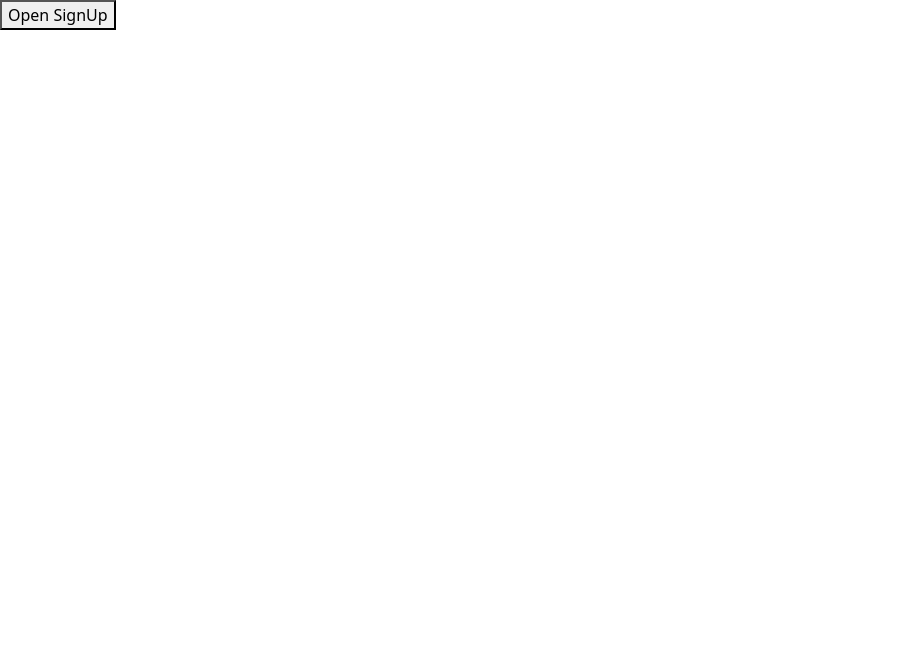
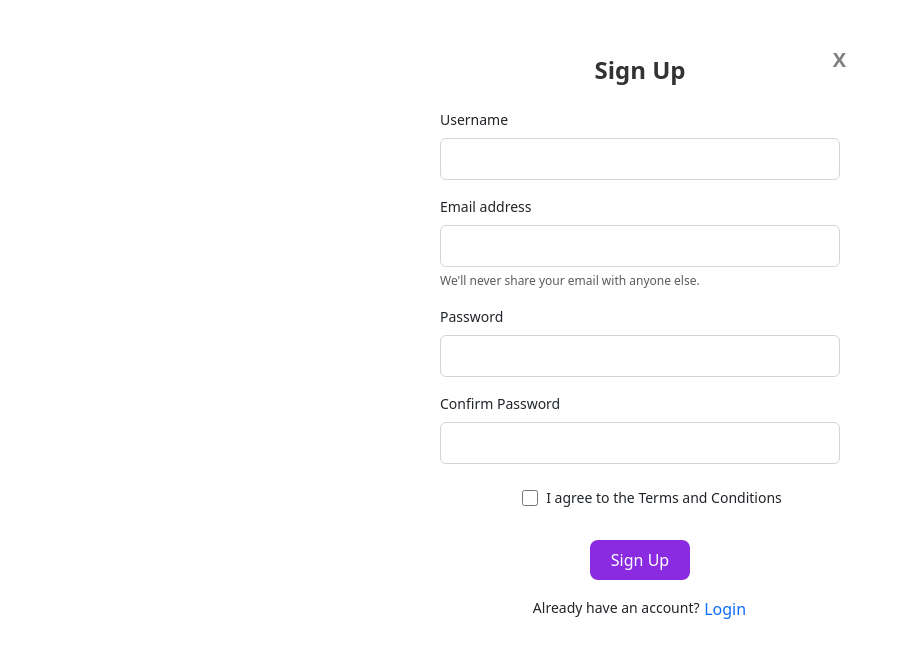
Before and after one commit to ProjectsUniversity/COSC360, a React (Vite) app: page / in a window 1280 px wide. Shown: the top 658 px of the page, without its empty margins (0-909 px from the left). Built offline with nearby package versions, Linux system fonts and the light colour scheme.

Commit message:
Implement login functionality and switch between login and signup views

```diff
--- a/src/App.jsx
+++ b/src/App.jsx
@@ -1,18 +1,22 @@
-import React, { useState } from 'react'
-import SignUpModal from "./components/SignUp.jsx"
-import SignUp from './components/SignUp.jsx';
+import { useState } from 'react';
+import Login from './components/Login';
+import SignUp from './components/SignUp';
 
-export default function App() {
-  const[isModalOpen, setIsModalOpen] = useState(false);
+function App() {
+  const [currentView, setCurrentView] = useState('signup');
 
-  function handleModal(){
-    setIsModalOpen(!isModalOpen);
-  }
+  const switchToLogin = () => setCurrentView('login');
+  const switchToSignUp = () => setCurrentView('signup');
 
   return (
-    <div>
-      {!isModalOpen && <button onClick={handleModal}>Open SignUp</button>}
-      {isModalOpen && <SignUp onClose={handleModal}/>}
+    <div className="app-container">
+      {currentView === 'login' ? (
+        <Login onSwitchToSignUp={switchToSignUp} />
+      ) : (
+        <SignUp onSwitchToLogin={switchToLogin} />
+      )}
     </div>
   );
 }
+
+export default App;
--- a/src/components/Login.jsx
+++ b/src/components/Login.jsx
@@ -1,31 +1,89 @@
 import { useState } from "react";
 import 'bootstrap/dist/css/bootstrap.min.css';
-import { Link
+import '../styles/Login.css'; // You may need to create this file
 
- } from "react-router-dom";
-export default function Login(){
+export default function Login({ onSwitchToSignUp }) {
+    const [formData, setFormData] = useState({
+        email: '',
+        password: '',
+        rememberMe: false
+    });
+
+    function handleFormDataChange(event) {
+        const input = event.currentTarget;
+        if(input.type === "checkbox"){
+            setFormData({
+                ...formData,
+                [input.name]: input.checked
+            });
+        } else {
+            setFormData({
+                ...formData,
+                [input.name]: input.value
+            });
+        }
+    }
+
+    function handleSubmit(event) {
+        event.preventDefault();
+        console.log(formData);
+    }
+
     return(
         <>
-            <div class="container">
-        <div class="login-container">
-            <h2 class="form-title">Login</h2>
-            <form id="loginForm">
-                <div class="mb-3">
-                    <label for="email" class="form-label">Email address or Username</label>
-                    <input type="text" class="form-control" id="email" name="email" required />
+            <div className="container">
+                <div className="login-container">
+                    <h2 className="form-title">Login</h2>
+                    <h2 className="form-title">Sign Up</h2>
+                <button
+                    onClick={onClose || (() => {})}
+                    className="close-button"
+                    aria-label="Close"
+                >X</button>
+                    <form id="loginForm" onSubmit={handleSubmit}>
+                        <div className="form-group mb-3">
+                            <label htmlFor="email" className="form-label">Email address or Username</label>
+                            <input
+                                type="text"
+                                className="form-input"
+                                id="email"
+                                name="email"
+                                value={formData.email}
+                                onChange={handleFormDataChange}
+                                required
+                            />
                         </div>
-                <div class="mb-3">
-                    <label for="password" class="form-label">Password</label>
-                    <input type="password" class="form-control" id="password" name="password" required />
+                        <div className="form-group mb-3">
+                            <label htmlFor="password" className="form-label">Password</label>
+                            <input
+                                type="password"
+                                className="form-input"
+                                id="password"
+                                name="password"
+                                value={formData.password}
+                                onChange={handleFormDataChange}
+                                required
+                            />
                         </div>
-                <div class="mb-3 form-check">
-                    <input type="checkbox" class="form-check-input" id="rememberMe" />
-                    <label class="form-check-label" for="rememberMe">Remember me</label>
+                        <div className="form-check mb-4">
+                            <input
+                                type="checkbox"
+                                className="form-checkbox"
+                                id="rememberMe"
+                                name="rememberMe"
+                                checked={formData.rememberMe}
+                                onChange={handleFormDataChange}
+                            />
+                            <label className="form-label" htmlFor="rememberMe">Remember me</label>
                         </div>
-                <button type="submit" class="btn btn-primary w-100">Login</button>
-                <div class="mt-3 text-center">
-                    <p>Don't have an account? <a href="Signup.jsx">Sign Up</a></p>
-                    <p><a href="#" class="text-muted">Forgot Password?</a></p>
+                        <button type="submit" className="login-button">Login</button>
+                        <div className="signup-text">
+                            <p>Don't have an account? <button
+                                onClick={onSwitchToSignUp}
+                                className="btn btn-link p-0 signup-link"
+                                style={{ textDecoration: 'none' }}
+                            >Sign Up</button></p>
+                            <p><a href="#" className="forgot-password">Forgot Password?</a></p>
                         </div>
                     </form>
                 </div>
--- a/src/components/SignUp.jsx
+++ b/src/components/SignUp.jsx
@@ -1,9 +1,8 @@
 import { useState } from "react";
-
 import 'bootstrap/dist/css/bootstrap.min.css';
 import '../styles/SignUp.css';
 
-export default function SignUp({onClose}) {
+export default function SignUp({ onClose, onSwitchToLogin }) {
    const [formData, setFormData] = useState({
     username: '',
     email: '',
@@ -22,7 +21,7 @@ export default function SignUp({onClose}) {
         if(input.type === "checkbox"){
             setFormData({
                 ...formData,
-                terms: input.checked
+                [input.name]: input.checked
             });
         }else{
             setFormData({
@@ -31,41 +30,86 @@ export default function SignUp({onClose}) {
             });
         }
    }
-    return (
+
+   return (
         <>
             <div className="container">
                 <div className="signup-container">
-                    <h2 className="form-title">Sign Up</h2>
-                    <button
-                        onClick={onClose}
-                        className="close-button"
-                        aria-label="Close"
-                    >×</button>
+                <h2 className="form-title">Sign Up</h2>
+                <button
+                    onClick={onClose || (() => {})}
+                    className="close-button"
+                    aria-label="Close"
+                >X</button>
                     <form id="signupForm" onSubmit={handleSubmit}>
                         <div className="form-group mb-3">
                             <label htmlFor="username" className="form-label">Username</label>
-                            <input type="text" className="form-input" id="username" name="username" required onChange={handleFormDataChange}/>
+                            <input
+                                type="text"
+                                className="form-input"
+                                id="username"
+                                name="username"
+                                value={formData.username}
+                                required
+                                onChange={handleFormDataChange}
+                            />
                         </div>
                         <div className="form-group mb-3">
                             <label htmlFor="email" className="form-label">Email address</label>
-                            <input type="email" className="form-input" id="email" name="email" required onChange={handleFormDataChange}/>
+                            <input
+                                type="email"
+                                className="form-input"
+                                id="email"
+                                name="email"
+                                value={formData.email}
+                                required
+                                onChange={handleFormDataChange}
+                            />
                             <div className="form-text">We'll never share your email with anyone else.</div>
                         </div>
                         <div className="form-group mb-3">
                             <label htmlFor="password" className="form-label">Password</label>
-                            <input type="password" className="form-input" id="password" name="password" required onChange={handleFormDataChange}/>
+                            <input
+                                type="password"
+                                className="form-input"
+                                id="password"
+                                name="password"
+                                value={formData.password}
+                                required
+                                onChange={handleFormDataChange}
+                            />
                         </div>
                         <div className="form-group mb-3">
                             <label htmlFor="confirmPassword" className="form-label">Confirm Password</label>
-                            <input type="password" className="form-input" id="confirmPassword" name="confirmPassword" required onChange={handleFormDataChange}/>
+                            <input
+                                type="password"
+                                className="form-input"
+                                id="confirmPassword"
+                                name="confirmPassword"
+                                value={formData.confirmPassword}
+                                required
+                                onChange={handleFormDataChange}
+                            />
                         </div>
                         <div className="form-check mb-4">
-                            <input type="checkbox" className="form-checkbox" id="terms" name="terms" required onChange={handleFormDataChange}/>
+                            <input
+                                type="checkbox"
+                                className="form-checkbox"
+                                id="terms"
+                                name="terms"
+                                checked={formData.terms}
+                                required
+                                onChange={handleFormDataChange}
+                            />
                             <label className="form-label" htmlFor="terms">I agree to the Terms and Conditions</label>
                         </div>
                         <button type="submit" className="signup-button">Sign Up</button>
                         <div className="login-text">
-                            <p>Already have an account? <a href="login.html" className="login-link">Login</a></p>
+                            <p>Already have an account? <button
+                                onClick={onSwitchToLogin}
+                                className="btn btn-link p-0 login-link"
+                                style={{ textDecoration: 'none' }}
+                            >Login</button></p>
                         </div>
                     </form>
                 </div>
--- /dev/null
+++ b/src/styles/Login.css
@@ -0,0 +1,78 @@
+.login-container {
+    max-width: 500px;
+    margin: 50px auto;
+    padding: 30px;
+    border-radius: 10px;
+    background-color: #fff;
+    position: relative;
+}
+
+.form-title {
+    text-align: center;
+    margin-bottom: 30px;
+    color: #333;
+    font-weight: 600;
+}
+
+.form-input {
+    width: 100%;
+    padding: 10px;
+    margin-bottom: 5px;
+    border: 1px solid #ddd;
+    border-radius: 5px;
+}
+
+.form-checkbox {
+    width: 1rem;
+    height: 1rem;
+  }
+
+.login-button {
+    display: block;
+    width: 100%;
+    max-width: 100px;
+    margin-left: auto;
+    margin-right: auto;
+    padding: 0.5rem 1rem;
+    background-color: blueviolet;
+    color: white;
+    border: none;
+    border-radius: 0.5rem;
+    font-weight: 500;
+}
+
+.login-button:hover {
+    background-color: #0b5ed7;
+}
+
+.signup-text {
+    text-align: center;
+    margin-top: 20px;
+}
+
+.signup-link {
+    color: #0d6efd;
+    text-decoration: none;
+}
+
+.forgot-password {
+    color: #6c757d;
+    text-decoration: none;
+    font-size: 14px;
+}
+
+.forgot-password:hover {
+    text-decoration: underline;
+}
+
+.close-button {
+    position: absolute;
+    top: 0.75rem;
+    right: 0.75rem;
+    color: gray;
+    font-size: 1.25rem;
+    font-weight: bold;
+    background: none;
+    border: none;
+    cursor: pointer;
+  }
```
Lines whose indentation alone changed are shown as unchanged.
